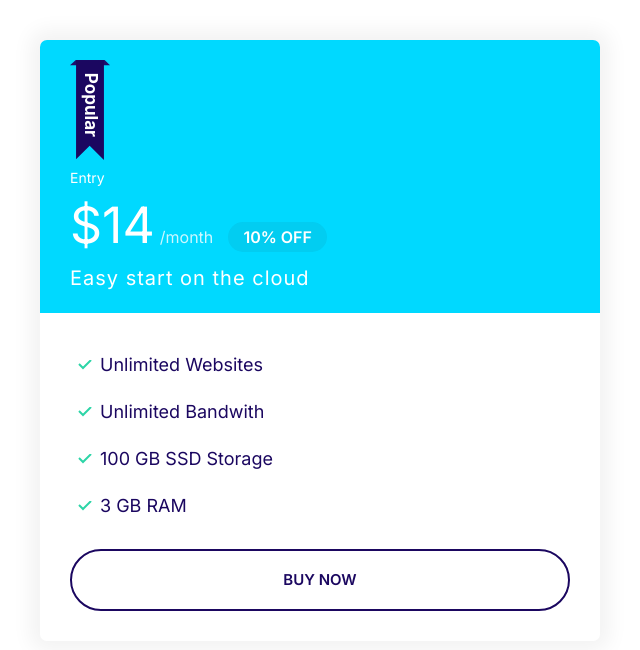
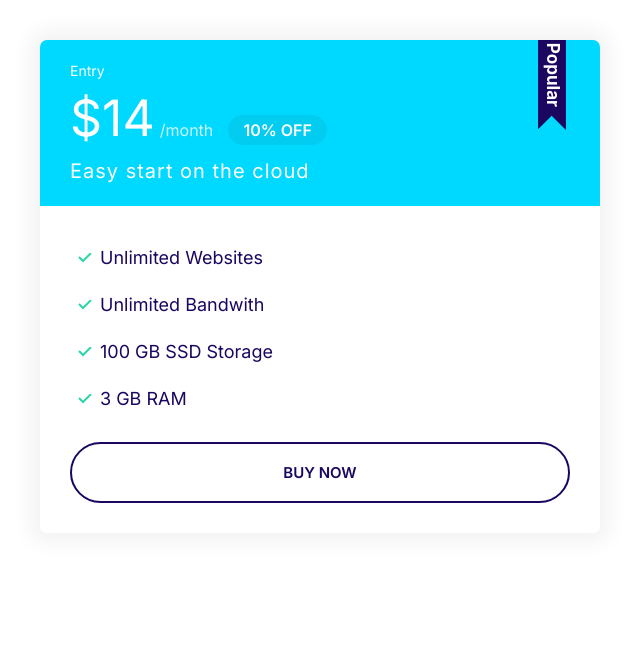
Before and after one commit to orazdaurenov/Moshify, a plain HTML site: page index.html in a window 1280 px wide. Shown: the whole page, without its empty margins (0-640 px from the left). Drawn offline with Linux system fonts and the light colour scheme.

Commit message:
Setting the Plan card

```diff
--- a/CSS/styles.css
+++ b/CSS/styles.css
@@ -341,10 +341,17 @@ color: #fff;
    margin-bottom: 2rem;
 }
 
+.plan--popular .card__header {
+   position: relative;
+}
+
 .plan--popular .card__header::before {
    content: url(../images/popular.svg);
    width: 40px;
    display: inline-block;
+   position: absolute;
+   top: -6%;
+   right: 5%;
 }
 
 
```
